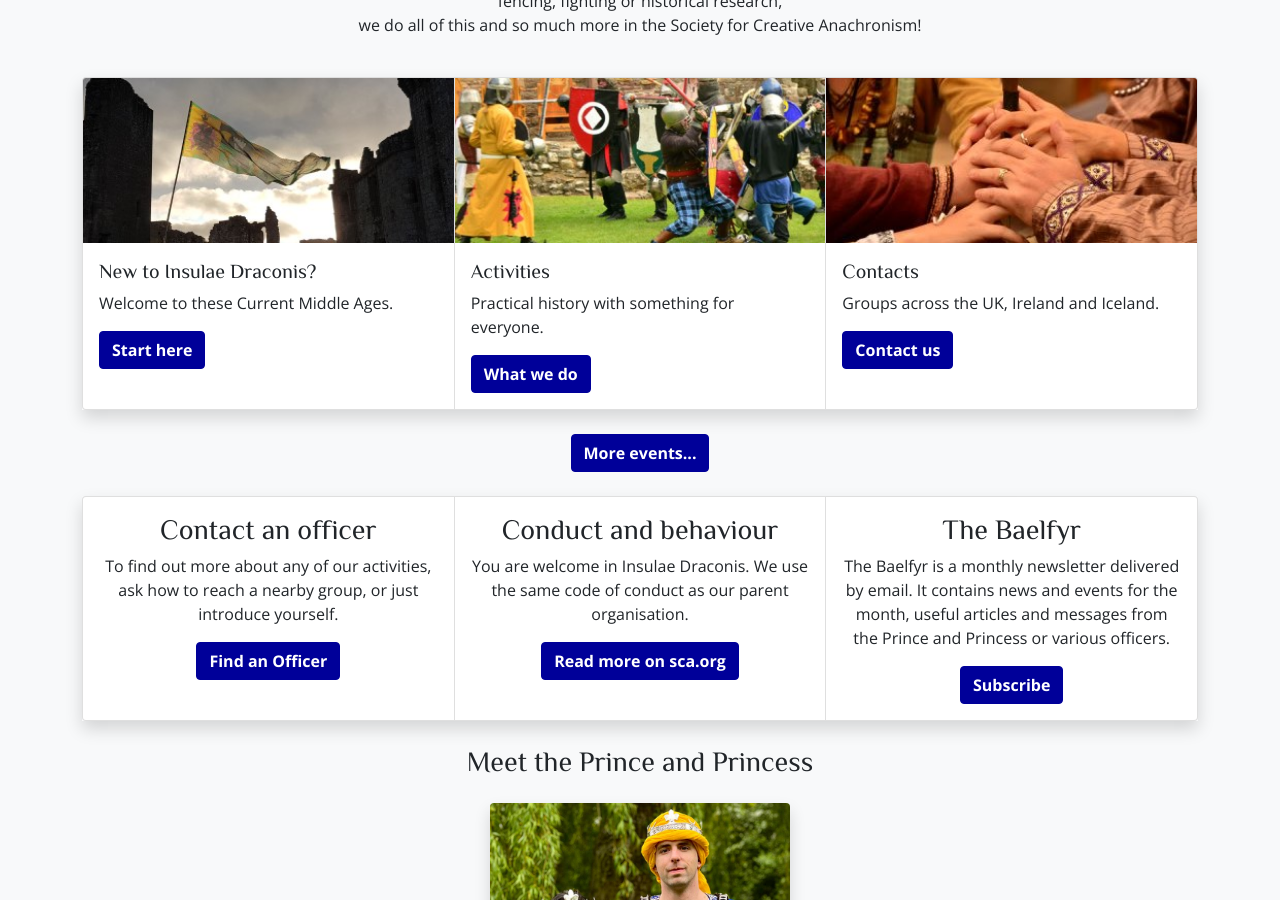
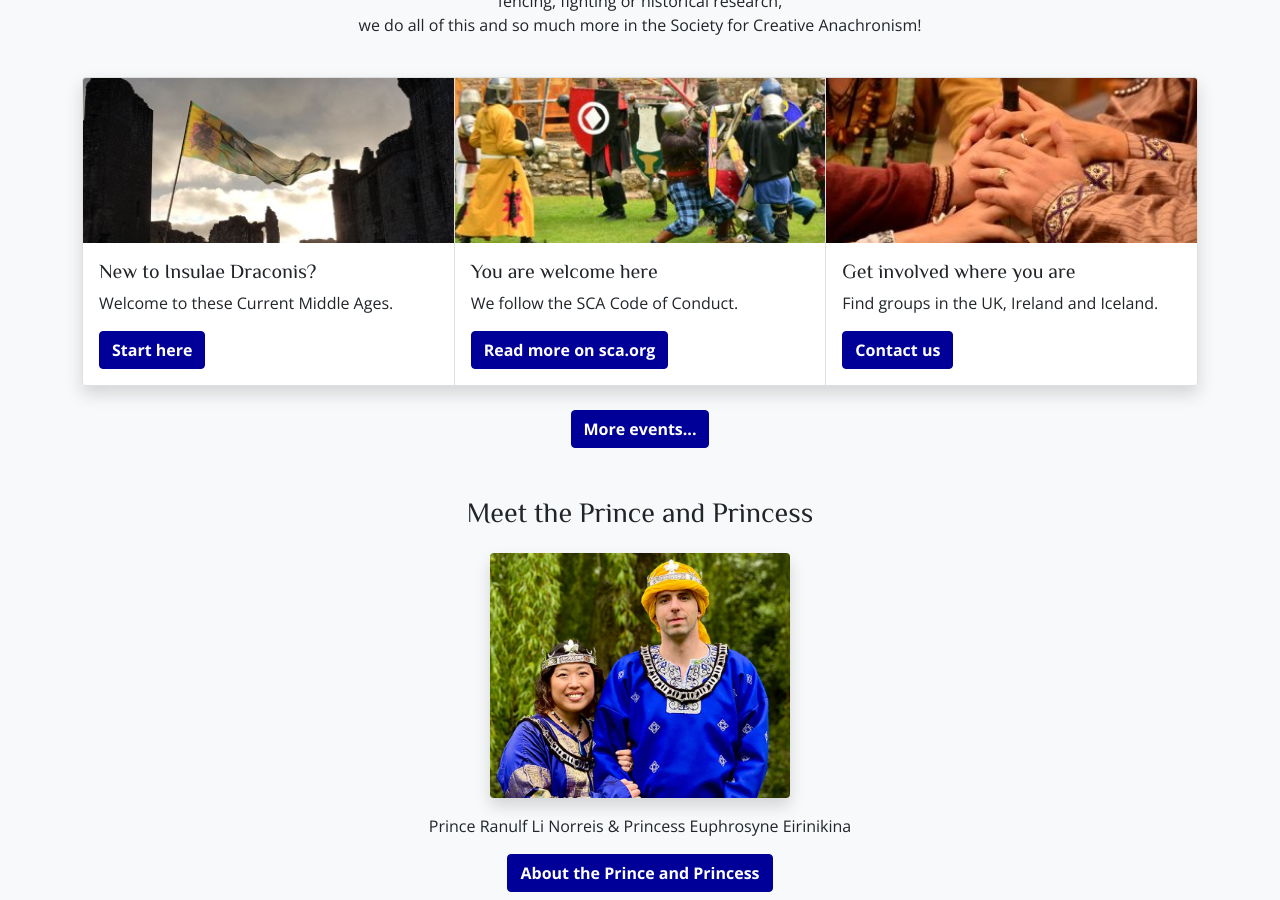
Before and after one commit to drachenwald/insulae-draconis, a Jekyll site: the page built from index.html, in a window 1280 px wide and 900 px high, scrolled down 372 px. Built offline with Jekyll 4.4.1, drawn with Linux system fonts in a browser that asks for light colours; comment, search, counter and statistics services are not loaded.

Commit message:
Update index.html

```diff
--- a/index.html
+++ b/index.html
@@ -28,18 +28,19 @@ subtitle: Learn history by living it
   <div class="card">
     <img src="/images/splash/activities.jpg" class="card-img-top" />
     <div class="card-body">
-      <h5 class="card-title">Activities</h5>
-      <p class="card-text">Practical history with something for everyone.</p>
+      <h5 class="card-title">You are welcome here</h5>
+      <p class="card-text">We follow the SCA Code of Conduct.</p>
       <p class="card-text">
-        <a role="button" class="btn btn-primary stretched-link" href="{% link activities/index.html %}">What we do</a>
+        <a role="button" class="btn btn-primary stretched-link" href="https://www.sca.org/conduct-behavior-in-the-sca/">Read more on sca.org</a>
+      </p>
     </div>
   </div>
 
   <div class="card">
     <img src="/images/splash/contact.jpg" class="card-img-top" />
     <div class="card-body">
-      <h5 class="card-title">Contacts</h5>
-      <p class="card-text">Groups across the UK, Ireland and Iceland.</p>
+      <h5 class="card-title">Get involved where you are</h5>
+      <p class="card-text">Find groups in the UK, Ireland and Iceland.</p>
       <p class="card-text">
         <a role="button" class="btn btn-primary stretched-link" href="{% link library/useful-resources/findingalocalgroup.md %}">Contact us</a>
       </p>
@@ -64,46 +65,6 @@ subtitle: Learn history by living it
 </div>
 
 <br />
-
-<div class="card-group text-center shadow">
-  <div class="card">
-    <div class="card-body">
-      <h3 class="card-title">Contact an officer</h3>
-      <p class="card-text">
-        To find out more about any of our activities, ask how to reach
-        a nearby group, or just introduce yourself.
-      </p>
-      <p class="card-text">
-        <a role="button" class="btn btn-primary stretched-link" href="{% link governance/find-an-officer.html %}">Find an Officer</a>
-      </p>
-    </div>
-  </div>
-  <div class="card">
-    <div class="card-body">
-      <h3 class="card-title">Conduct and behaviour</h3>
-      <p class="card-text">
-        You are welcome in Insulae Draconis. We use the same
-        code of conduct as our parent organisation.
-      </p>
-      <p class="card-text">
-        <a role="button" class="btn btn-primary stretched-link" href="https://www.sca.org/conduct-behavior-in-the-sca/">Read more on sca.org</a>
-      </p>
-    </div>
-  </div>
-  <div class="card">
-    <div class="card-body">
-      <h3 class="card-title">The Baelfyr</h3>
-      <p class="card-text">
-        The Baelfyr is a monthly newsletter delivered by email. It contains news and events for the month,
-        useful articles and
-        messages from the Prince and Princess or various officers.
-      </p>
-      <p class="card-text">
-        <a role="button" class="btn btn-primary stretched-link" href="{% link baelfyr/index.md %}">Subscribe</a>
-      </p>
-    </div>
-  </div>
-</div>
 
 <br />
 
```
